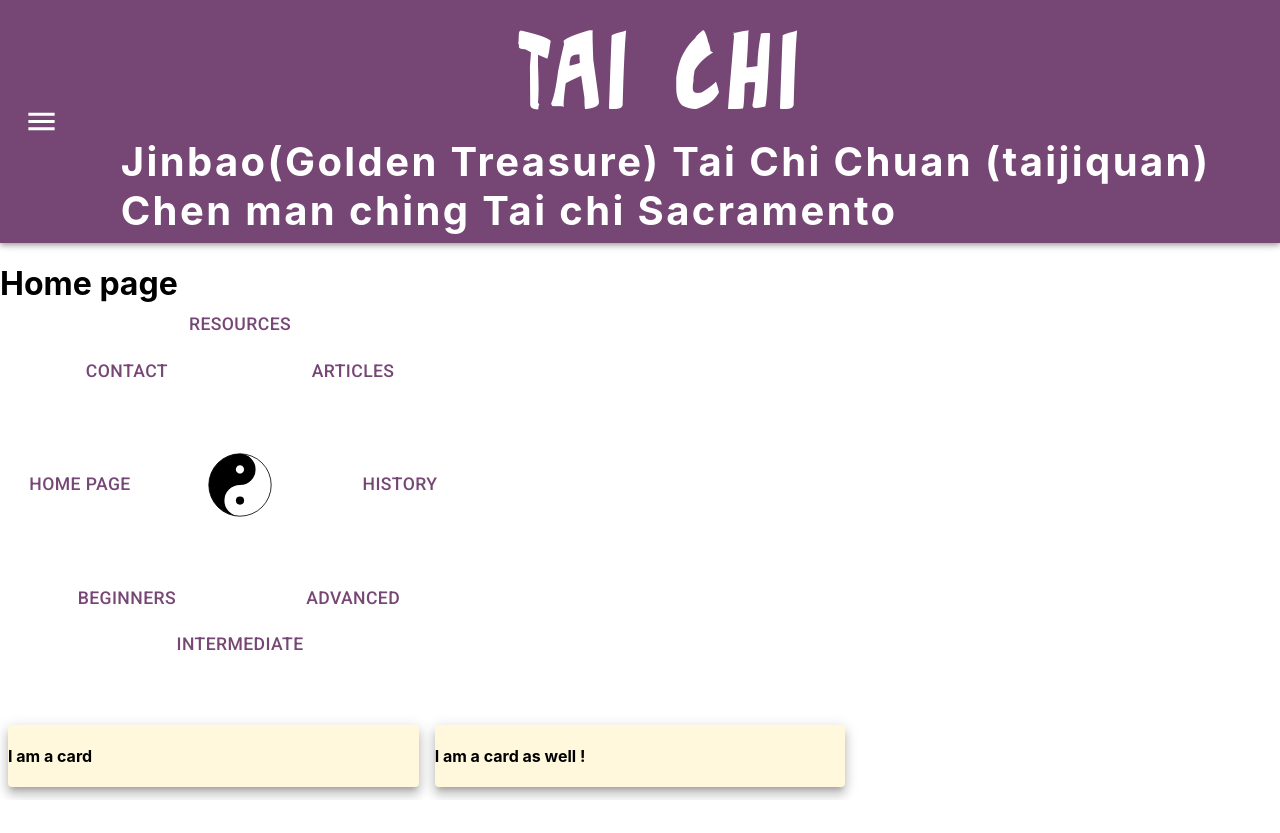
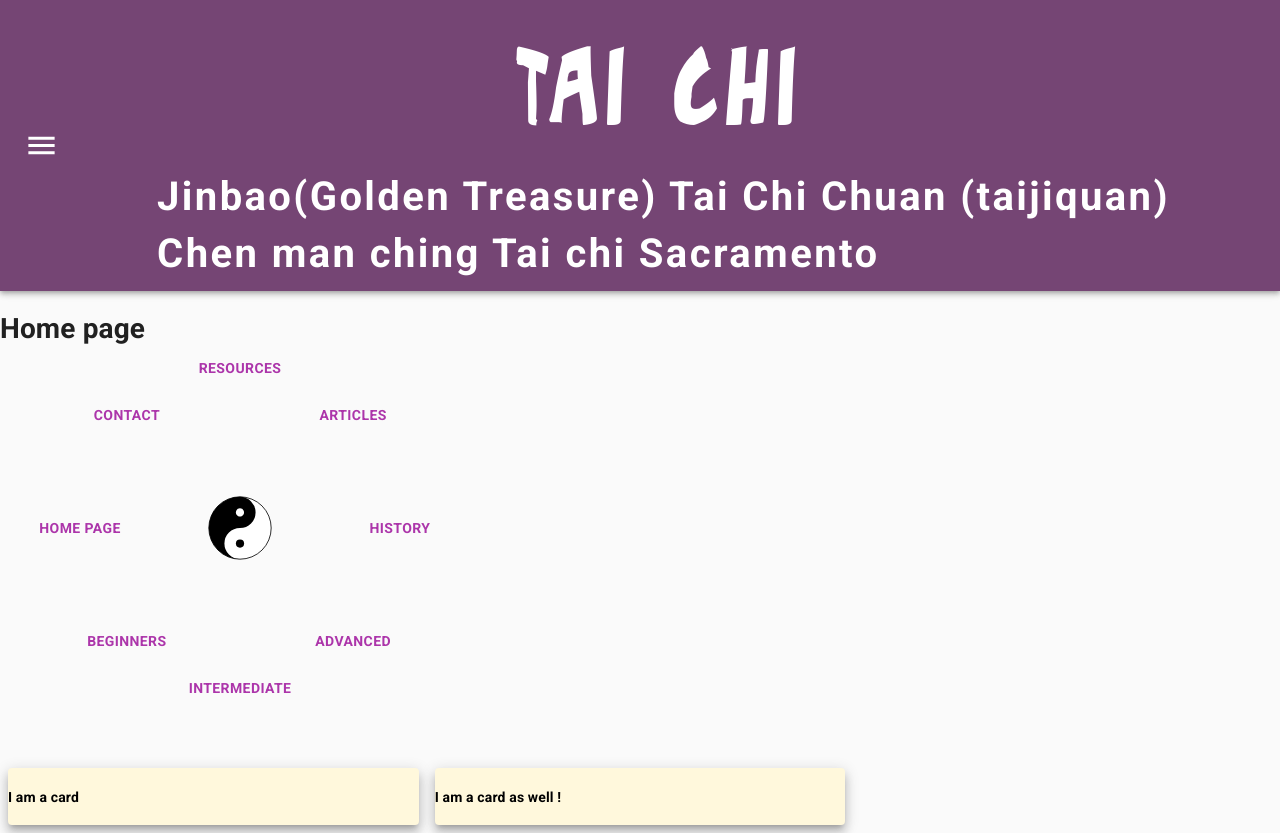
Before and after one commit to johnlobster/tcc-cmcsacramento, a React (Create React App) app: page / in a window 1280 px wide. Before the commit the page ends 800 px from the top, so only its background shows below. Built offline with nearby package versions, Linux system fonts and the light colour scheme.

Commit message:
Link styling was difficult ... stopped using MyLink

```diff
--- a/src/App.tsx
+++ b/src/App.tsx
@@ -1,5 +1,6 @@
 import React from 'react';
 import { BrowserRouter } from 'react-router-dom';
+
 
 import Header from "./components/Header/Header";
 import Routing from "./components/Routing/Routing";
--- a/src/components/CircleMenu/CircleMenu.tsx
+++ b/src/components/CircleMenu/CircleMenu.tsx
@@ -1,7 +1,7 @@
 import React from 'react';
 // import { Link } from 'react-router-dom';
 
-import { Box, Theme, Button } from '@material-ui/core';
+import { Box, Theme, Button,Link as MLink} from '@material-ui/core';
 import { makeStyles, createStyles } from '@material-ui/core/styles';
 
 // would be really cool to make this responsive ....
@@ -10,7 +10,6 @@ import { makeStyles, createStyles } from '@material-ui/core/styles';
 
 // ToDo a11y - this is a menu, needs to be described as a menu
 
-import MyLink from "../../components/MyLink/MyLink";
 import { data as pageData}  from "../../data/page-info"
 import Taijitu from "../../images/Taijitu.svg";
 
@@ -50,11 +49,22 @@ const linkButtonStyles = makeStyles((theme: Theme) =>
       position: 'absolute',
       width: `${boxWidth}rem`,
       height: `${boxHeight}rem`,
+      color: theme.palette.text.primaryColor,
+      fontWeight: 'bold',
+      '& a': {
+        color: theme.palette.text.primaryColor,
+      },
+      '& a:visited': {
+          color: theme.palette.text.primaryLinkVisited,
+      },
       '&:hover': {
         boxShadow: theme.shadows[6]
-      }
+      },
 
-    }
+
+
+    },
+
   })
 )
 
@@ -83,22 +93,21 @@ const xy =  (() => {
   return output;
 })()
 
-
 const CircleMenu: React.FunctionComponent = (props) => {
   const topBoxClasses = topBoxStyles();
   const linkButtonClasses = linkButtonStyles();
   const tjtClasses= tjtStyles();
   return (
     <div>
-      <Box className={topBoxClasses.root} >
+      <Box className={topBoxClasses.root} aria-label="menu">
         <img src={Taijitu} alt="Yin yang symbol" className={tjtClasses.root}/>
 
           {pageData.map((item, index) => {
             return (
-              <Button color="primary" className={linkButtonClasses.root}
+              <Button className={linkButtonClasses.root}
                 style={{ top: xy[index].top, right: xy[index].right }}
                 key={`${item.name}${index}`}>
-                <MyLink to={item.name}>{item.menu}</MyLink>
+                <MLink href={item.name} >{item.menu}</MLink>
               </Button>
 
             )
--- a/src/components/Header/Header.module.scss
+++ b/src/components/Header/Header.module.scss
@@ -9,6 +9,9 @@
 // by Press Gang Studios
 // https://www.facebook.com/pressgangstudios
 
+.headerBox {
+  background-color: rgba(84, 24, 83, 0.8)
+}
 .menuButton {
   color: white;
   padding-right: 1rem;
--- a/src/components/Header/Header.tsx
+++ b/src/components/Header/Header.tsx
@@ -4,9 +4,29 @@ import { Link } from 'react-router-dom';
 import {AppBar, Toolbar, IconButton, Box, Menu, MenuItem, Theme} from '@material-ui/core'
 import MenuIcon from '@material-ui/icons/Menu';
 
-import MyStyles from './Header.module.scss';
+import { makeStyles, createStyles } from '@material-ui/core/styles';
 
-import { makeStyles, createStyles } from '@material-ui/core/styles';
+const headerStyles = makeStyles((theme: Theme) =>
+  createStyles({
+    iconButton: {
+      color: 'white'
+    },
+    menu: {
+      backgroundColor: 'yellow',
+      '& a': {
+      textDecoration: 'none',
+      color: 'black'
+      }
+    },
+    titleBox: {
+      width: '100%',
+      display: 'flex',
+      flexDirection: 'column',
+      alignContent: 'center',
+      alignItems: 'center'
+    }
+  })
+);
 
 const infoStyles = makeStyles((theme: Theme) =>
   createStyles({
@@ -23,7 +43,13 @@ const infoStyles = makeStyles((theme: Theme) =>
       [theme.breakpoints.up('lg')]: {
         fontSize: '2.5rem',
       },
+      fontWeight: 'bold',
+      letterSpacing: '0.15rem',
+      padding: '0 0.75rem 0.5rem 0.75rem'
     },
+    appBar: {
+      backgroundColor: theme.palette.primary.fade
+    }
   }),
 );
 
@@ -39,16 +65,16 @@ const titleStyles = makeStyles((theme: Theme) =>
       [theme.breakpoints.up('lg')]: {
         fontSize: '7rem',
       },
+      fontFamily: 'RoofRunnersActive, serif',
+      letterSpacing: '0.4rem',
+      padding: '0.5rem 0.75rem 0 0.75rem'
+
     },
   }),
 );
 interface MoreProps {
   desktop: boolean
 }
-
-// <MenuItem onClick={menuClose}>Profile</MenuItem>
-//  <MenuItem onClick={menuClose}>My account</MenuItem>
-//  <MenuItem onClick={menuClose}>Logout</MenuItem>
 
 const Header:React.FunctionComponent<MoreProps> = (props) => {
 
@@ -61,6 +87,8 @@ const Header:React.FunctionComponent<MoreProps> = (props) => {
 
   const infoClasses = infoStyles();
   const titleClasses = titleStyles();
+  const headerClasses = headerStyles();
+
 
   const [anchorEl, setAnchorEl] = React.useState<null | HTMLElement>(null);
 
@@ -71,18 +99,21 @@ const Header:React.FunctionComponent<MoreProps> = (props) => {
   const menuClose = () => {
     setAnchorEl(null);
   };
+
+  //
+  //  + " "
   return(
-    <div>
-      <AppBar position="static">
+    <div >
+      <AppBar position="static" className={infoClasses.appBar}>
         <Toolbar>
           <IconButton edge="start"
-            className={MyStyles.menuButton}
+            className={headerClasses.iconButton}
             onClick={menuOpen}
             aria-label="menu">
             <MenuIcon fontSize="large"   />
           </IconButton>
 
-          <Menu
+          <Menu className={headerClasses.menu}
             id="simple-menu"
             color="secondary"
             anchorEl={anchorEl}
@@ -94,7 +125,7 @@ const Header:React.FunctionComponent<MoreProps> = (props) => {
             open={Boolean(anchorEl)}
             onClose={menuClose}
           >
-            <Box className={MyStyles.menu}>
+            <Box >
               <MenuItem onClick={menuClose}>
               <Link to="/Home" >
                 Home
@@ -108,12 +139,12 @@ const Header:React.FunctionComponent<MoreProps> = (props) => {
             </Box>
           </Menu>
 
-          <Box className={MyStyles.titleBox}>
-            <Box className={titleClasses.root + " " + MyStyles.title}>
+          <Box className={headerClasses.titleBox}>
+            <Box className={titleClasses.root}>
               Tai Chi
             </Box >
             { props.desktop &&
-              <Box className={infoClasses.root + " " + MyStyles.info}>
+              <Box className={infoClasses.root}>
                 <div >Jinbao(Golden Treasure) Tai Chi Chuan (taijiquan) </div>
                 <div >
                   Chen man ching Tai chi Sacramento
--- a/src/components/MyLink/MyLink.tsx
+++ b/src/components/MyLink/MyLink.tsx
@@ -9,24 +9,21 @@ const linkStyles = makeStyles((theme: Theme) =>
     root: {
       textDecoration: 'none',
       fontSize: '1.1rem',
-      color: 'inherit',
-      '&:visited': {
-        color: 'green'
-      }
+
     }
   })
 )
 
 interface LinkMoreProps {
   to: string,
-  color?: number,
+  color?: string, // not sure that this is a good idea
   className?: string
 }
 const MyLink: React.FunctionComponent<LinkMoreProps> = (props) => {
   const linkClasses = linkStyles();
 
   return(
-    <span className={props.className}>
+    <span className={props.className} >
       <Link to={props.to} className={linkClasses.root}>
         {props.children}
       </Link>
--- a/src/components/Tcc404/Tcc404.tsx
+++ b/src/components/Tcc404/Tcc404.tsx
@@ -2,7 +2,7 @@ import React from 'react';
 
 import { Box, Button,Theme } from '@material-ui/core';
 import { makeStyles, createStyles } from '@material-ui/core/styles';
-import { spacing } from '@material-ui/system';
+// import { spacing } from '@material-ui/system';
 
 import MyLink from "../../components/MyLink/MyLink";
 import dog from "../../images/doggy.jpg";
--- /dev/null
+++ b/src/global/fonts.css
@@ -0,0 +1,4 @@
+@font-face {
+  font-family: RoofRunnersActive;
+  src: url(../fonts/roof-runners-active.regular.ttf);
+}
--- a/src/global/theme.ts
+++ b/src/global/theme.ts
@@ -1,12 +1,41 @@
-import { createMuiTheme, Theme } from '@material-ui/core/styles';
+import { createMuiTheme, Theme} from '@material-ui/core/styles';
+
+// global css - source css files are injected before the generated styles
+import './fonts.css';
 
 // these colours are pretty dark
 
+// Add custom items to theme
+declare module '@material-ui/core/styles/createPalette' {
+  interface TypeText {
+    primaryColor?: string
+    primaryLinkVisited?: string
+  }
+
+  interface PaletteColor {
+    fade:  string
+  }
+  interface SimplePaletteColorOptions {
+    fade?:string
+  }
+}
+
 const myTheme:Theme = createMuiTheme({
+  // overrides: {
+  //   MuiCssBaseline: {
+  //     '@global': {
+  //         '@fontFace': {
+  //         fontFamily: 'RoofRunnersActive',
+  //         src: `url(${font})`,
+  //         }
+  //     },
+  //   },
+  // },
   palette: {
     primary: {
-      main: 'rgba(84, 24, 83, 0.8)',
-      contrastText: '#FFFFFF'
+      main: 'rgba(84, 24, 83, 1)',
+      contrastText: '#FFFFFF',
+      fade: 'rgba(84, 24, 83, 0.8)' // custom
     },
     secondary: {
       main: 'rgba(34, 33, 153, 0.8)',
@@ -14,7 +43,9 @@ const myTheme:Theme = createMuiTheme({
     },
     text: {
       primary: 'rgb(245, 245, 226)',
-      secondary: "rgb(21, 7, 7)"
+      secondary: "rgb(21, 7, 7)",
+      primaryColor: 'rgb(172, 53, 170)', // custom
+      primaryLinkVisited: "rgb(47, 25, 47)" // custom, faded primary. Can't set alpha channel on :visited
     },
     // Used by `getContrastText()` to maximize the contrast between
     // the background and the text.
--- a/src/index.css
+++ b/src/index.css
@@ -1,12 +1,17 @@
 body {
   margin: 0;
-  font-family: -apple-system, BlinkMacSystemFont, 'Segoe UI', 'Roboto', 'Oxygen',
+  font-family: -apple-system, BlinkMacSystemFont, 'Roboto', 'Segoe UI',  'Oxygen',
     'Ubuntu', 'Cantarell', 'Fira Sans', 'Droid Sans', 'Helvetica Neue',
     sans-serif;
   -webkit-font-smoothing: antialiased;
   -moz-osx-font-smoothing: grayscale;
 }
 
+/* @font-face {
+  font-family: RoofRunnersActive;
+  src: url(./fonts/roof-runners-active.regular.ttf);
+} */
+
 code {
   font-family: source-code-pro, Menlo, Monaco, Consolas, 'Courier New',
     monospace;
--- a/src/index.tsx
+++ b/src/index.tsx
@@ -1,16 +1,18 @@
 import React from 'react';
 import ReactDOM from 'react-dom';
-import './index.css';
+
+// global css, defined before all the other styles are injected
+// import './global/fonts.css';
+
 import App from './App';
 import myTheme from "./global/theme";
-import { ThemeProvider, StylesProvider } from '@material-ui/core/styles';
-// import { CssBaseline } from '@material-ui/core';
-import {  } from '@material-ui/core/styles';
+import { ThemeProvider, StylesProvider  } from '@material-ui/core/styles';
+import { CssBaseline } from '@material-ui/core';
 
 ReactDOM.render(
   <React.StrictMode>
-    {/* < CssBaseline /> */}
-    <StylesProvider injectFirst>
+    < CssBaseline />
+    <StylesProvider >
       <ThemeProvider theme={myTheme}>
         <App />
       </ThemeProvider>
```
Also changed, not shown: package.json (+5 -2 lines), src/pages/Home/Home.tsx (+8 -8 lines), 1 other file (tests, documents, lock files or other folders).
